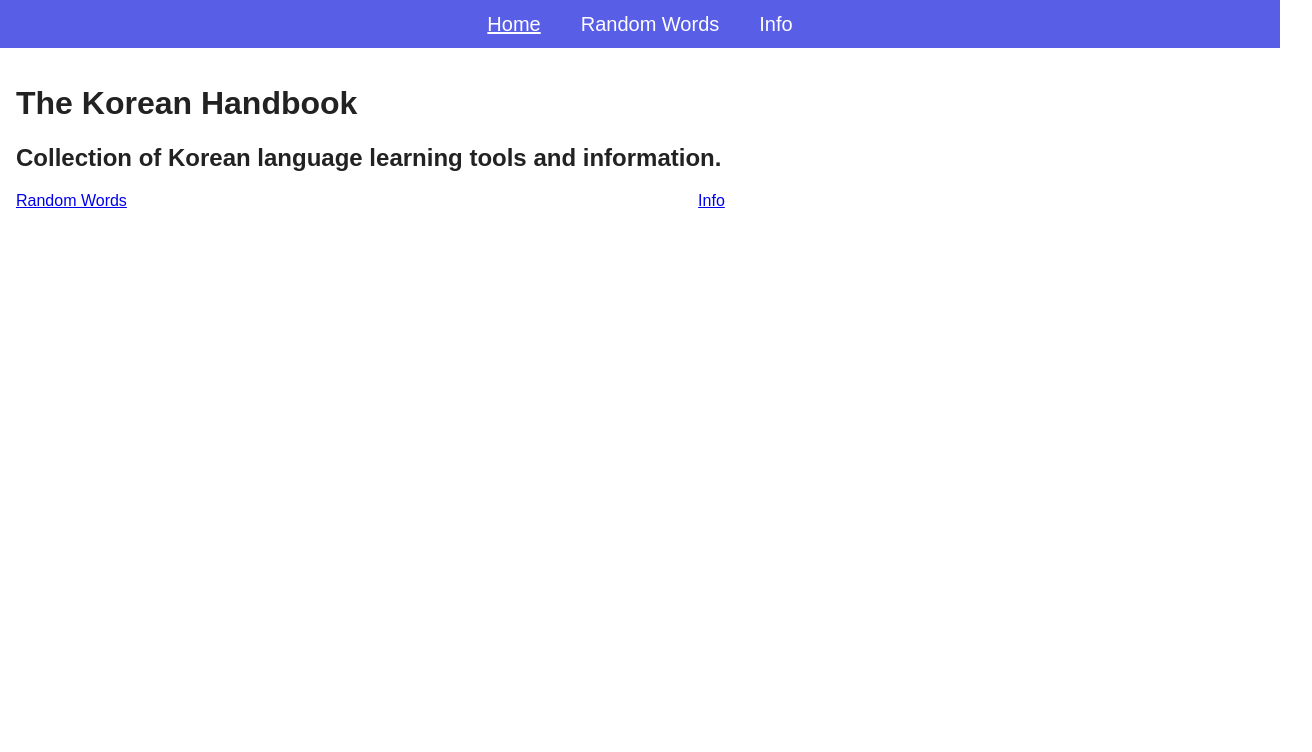
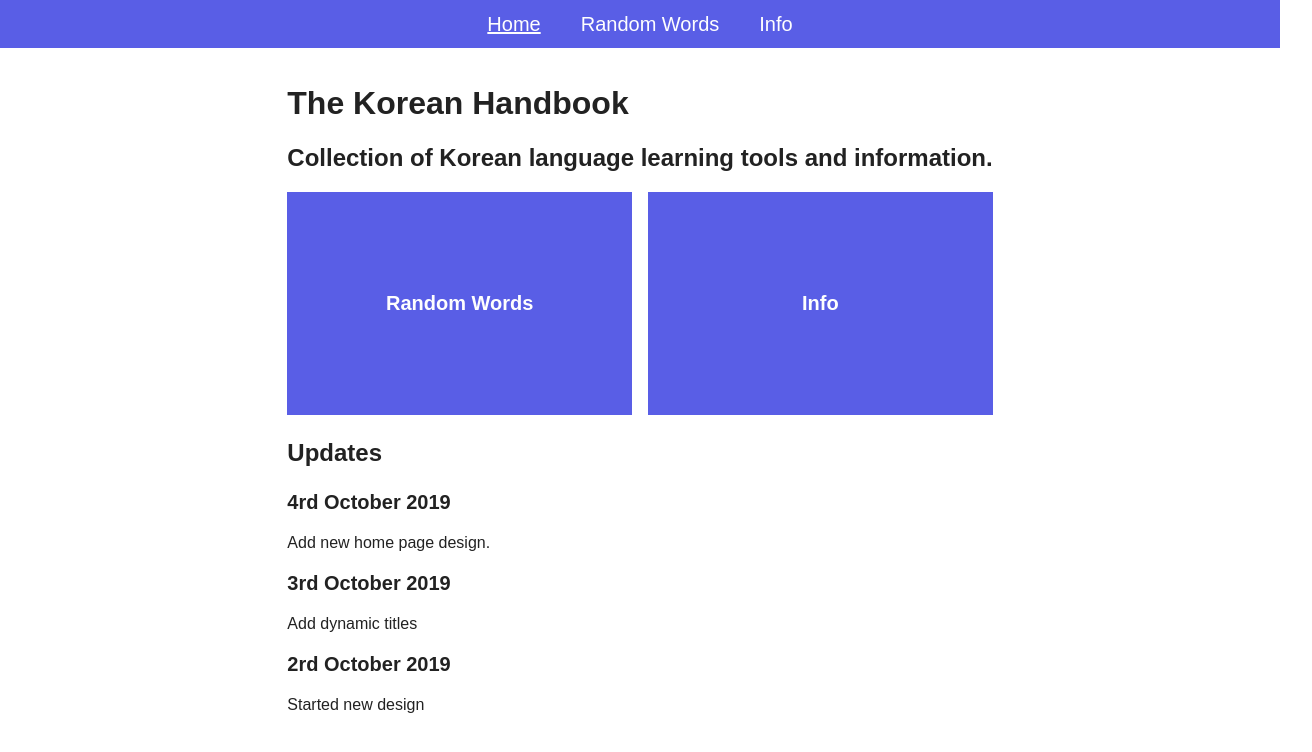
Before and after one commit to DanielHearn/korean-handbook, a Vue app in the folder korean-handbook/: page / in a window 1280 px wide. Shown: the top 752 px of the page, 1312 px wide, since content can reach past the window. Built offline with nearby package versions, Linux system fonts and the light colour scheme; a web font is replaced by a local one.

Commit message:
Add home page

```diff
--- a/korean-handbook/src/app.scss
+++ b/korean-handbook/src/app.scss
@@ -60,6 +60,11 @@ body {
   display: flex;
   flex-direction: column;
   padding: 1em;
+  align-items: center;
+  box-sizing: border-box;
+  .home-content {
+    max-width: 60em;
+  }
   .intro {}
   .intro-links {
     display: flex;
@@ -68,15 +73,36 @@ body {
       margin: 0;
       list-style: none;
       padding: 0;
-      display: flex;
-      flex: 1 auto;
-      flex-direction: row;
+      display: grid;
+      grid-template-columns: repeat(2, 1fr);
+      grid-gap: 1em;
+      width: 100%;
       li {
         display: flex;
         flex: 1 auto;
+        justify-content: center;
+        &:hover {
+          a {
+            text-decoration: underline;
+          }
+        }
+        a {
+          display: flex;
+          flex: 1 auto;
+          justify-content: center;
+          color: $white;
+          text-decoration: none;
+          padding: 5em 1em;
+          background: $accent;
+        }
       }
     }
   }
+}
+
+.update-list {
+  padding: 0;
+  list-style: none;
 }
 
 .text-list {
@@ -222,5 +248,10 @@ button {
 @media screen and (max-width: 40em) {
   .main {
     flex-direction: column;
+    .intro-links {
+      ul {
+        grid-template-columns: repeat(1, 1fr);
+      }
+    }
   }
 }
--- /dev/null
+++ b/korean-handbook/src/static/updates.js
@@ -0,0 +1,14 @@
+export const Updates = [
+  {
+    date: '4rd October 2019',
+    description: 'Add new home page design.'
+  },
+  {
+    date: '3rd October 2019',
+    description: 'Add dynamic titles'
+  },
+  {
+    date: '2rd October 2019',
+    description: 'Started new design'
+  }
+]
--- a/korean-handbook/src/views/Home.vue
+++ b/korean-handbook/src/views/Home.vue
@@ -1,18 +1,39 @@
 <template>
   <div class="main home">
+    <div class="home-content">
       <div class="intro">
         <h1>The Korean Handbook</h1>
         <h2>Collection of Korean language learning tools and information.</h2>
       </div>
       <div class="intro-links">
         <ul>
-        <li>
+          <li class="sub-heading">
             <router-link to="/random-words/all">Random Words</router-link>
           </li>
-        <li>
+          <li class="sub-heading">
             <router-link to="/info/">Info</router-link>
           </li>
         </ul>
       </div>
+      <div>
+        <p class="heading">Updates</p>
+        <ul class="update-list">
+          <li v-for="update in $options.updates" :key="update.date">
+            <p class="sub-heading">{{ update.date }}</p>
+            <p>{{ update.description }}</p>
+          </li>
+        </ul>
+      </div>
+    </div>
   </div>
 </template>
+
+
+<script>
+import { Updates } from "./../static/updates.js";
+
+export default {
+  name: "home",
+  updates: Updates
+};
+</script>
```
Lines whose indentation alone changed are shown as unchanged.
